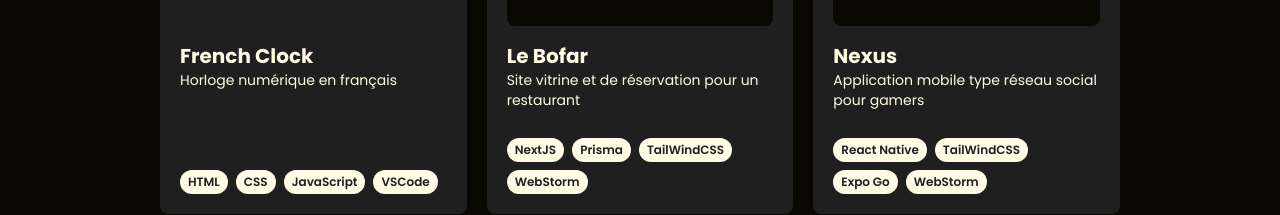
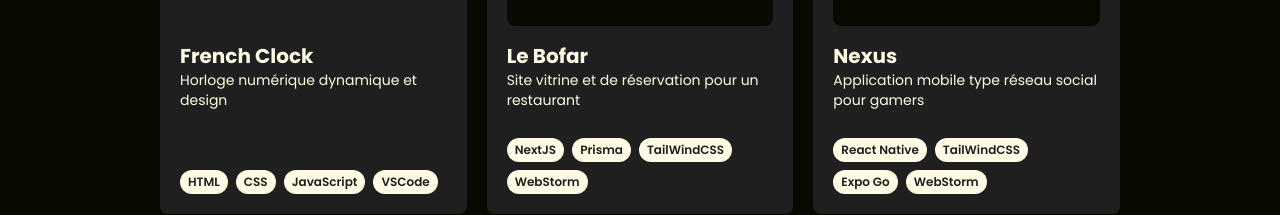
Before and after one commit to Seishiiin/portfolio, a Next.js app: page /projects in a window 1280 px wide. Shown: the part 382-597 px from the top of the page. Built offline with nearby package versions, Linux system fonts and the light colour scheme.

Commit message:
Update page.js

```diff
--- a/app/projects/page.js
+++ b/app/projects/page.js
@@ -27,7 +27,7 @@
         },
         "French Clock": {
             "title": "French Clock",
-            "description": "Horloge numérique en français",
+            "description": "Horloge numérique dynamique et design",
             "technologies": ["HTML", "CSS", "JavaScript", "VSCode"],
             "image": "/assets/french-clock.png",
         },
```
